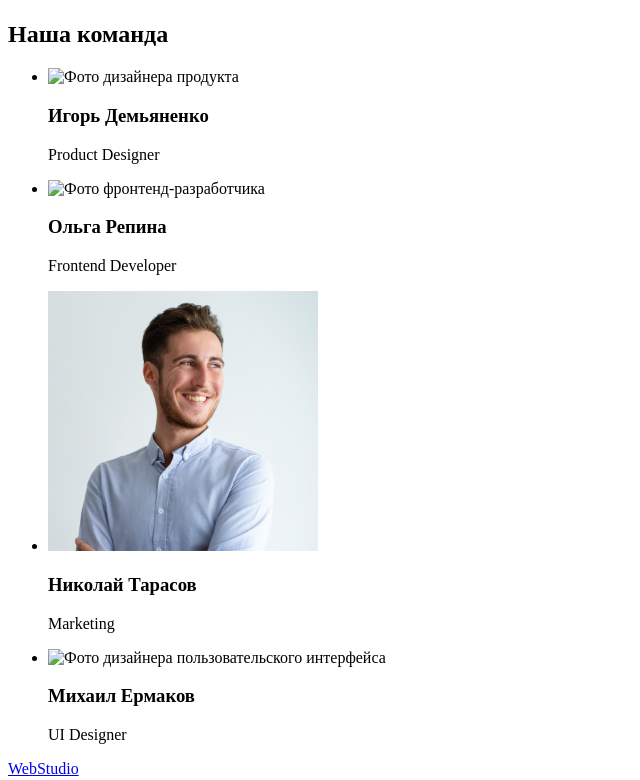
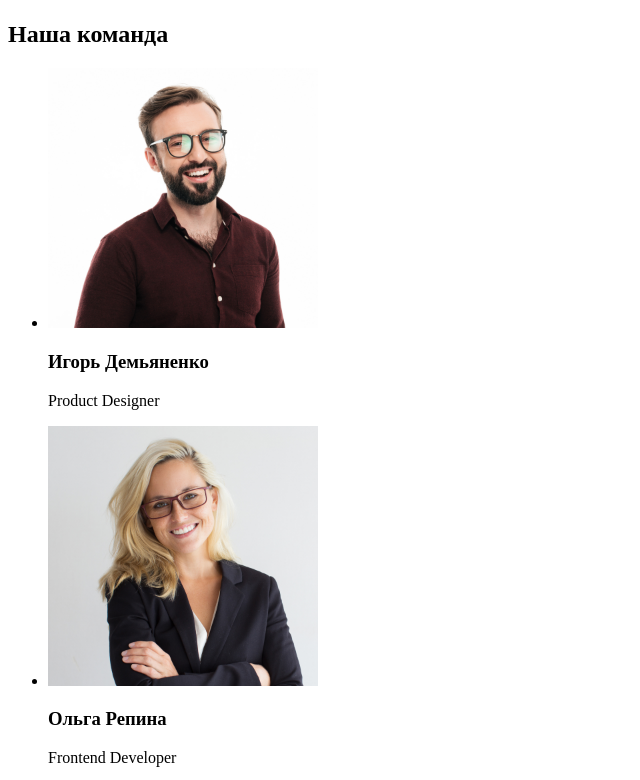
Before and after one commit to Arliok/goit-markup-hw-01, a plain HTML site: page index.html in a window 1280 px wide. Shown: the part 1553-2333 px from the top of the page, without its empty margins (0-640 px from the left). Drawn offline with Linux system fonts and the light colour scheme.

Commit message:
Правки #2

```diff
--- a/index.html
+++ b/index.html
@@ -76,12 +76,12 @@
         <h2>Наша команда</h2>
         <ul>
           <li>
-            <img src="./images/ProductDesigner.jpg" alt="Фото дизайнера продукта " width="270" />
+            <img src="./images/product_designer.jpg" alt="Фото дизайнера продукта" width="270" />
             <h3>Игорь Демьяненко</h3>
             <p>Product Designer</p>
           </li>
           <li>
-            <img src="./images/FrontendDeveloper.jpg" alt=" Фото фронтенд-разработчика" width="270" />
+            <img src="./images/frontend_developer.jpg" alt="Фото фронтенд-разработчика" width="270" />
             <h3>Ольга Репина</h3>
             <p>Frontend Developer</p>
           </li>
@@ -91,7 +91,7 @@
             <p>Marketing</p>
           </li>
           <li>
-            <img src="./images/UIDesigner.jpg" alt="Фото дизайнера пользовательского интерфейса" width="270" />
+            <img src="./images/ui_designer.jpg" alt="Фото дизайнера пользовательского интерфейса" width="270" />
             <h3>Михаил Ермаков</h3>
             <p>UI Designer</p>
           </li>
```
